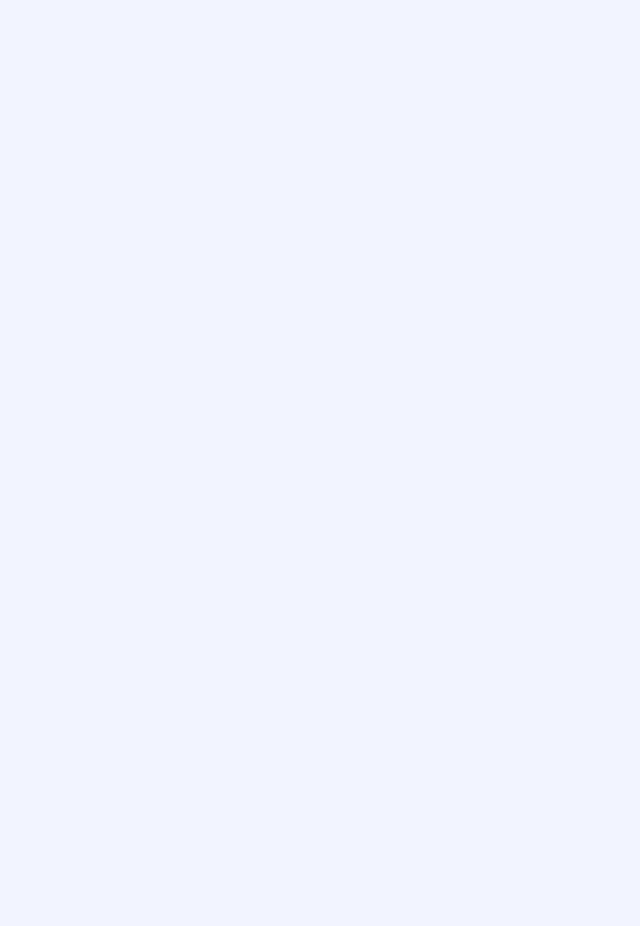
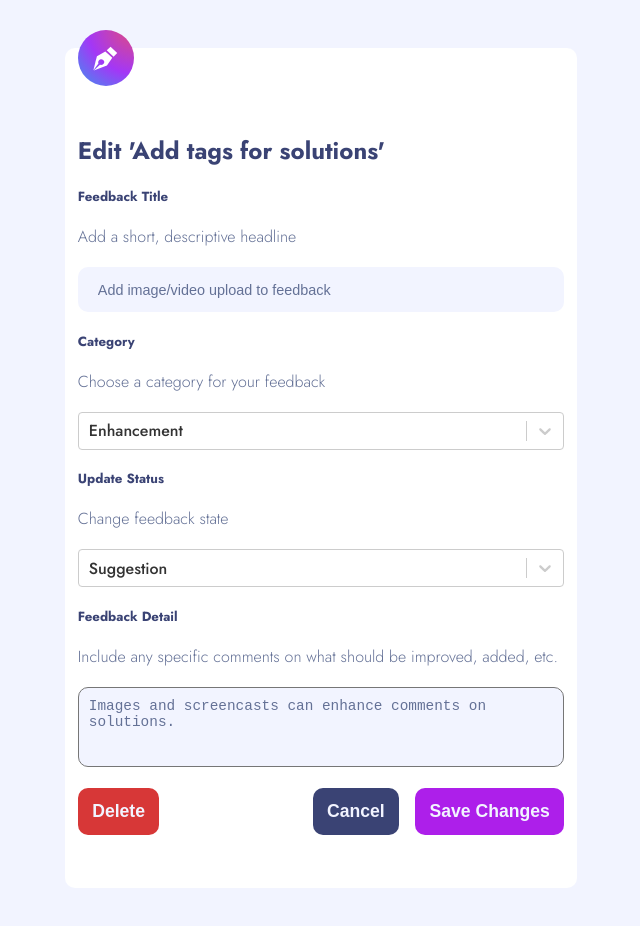
Before and after one commit to selly361/Feedback-products-app, a React (Create React App) app: page /edit/01d5cabc-e0c5-42da-853d-7f167b16db36 in a window 1280 px wide. Before the commit this address had no page. Shown: the top 926 px of the page, without its empty margins (319-959 px from the left). Before the commit the page ends 800 px from the top, so only its background shows below. Built offline with nearby package versions, Linux system fonts and the light colour scheme.

Commit message:
you can now edit a product and delete a product

```diff
--- a/src/App.js
+++ b/src/App.js
@@ -16,7 +16,7 @@ function App() {
       <Routes>
         <Route path="/" element={<Home />} />
         <Route path="/add" element={<AddFeedBackPage />} />
-        <Route path="/edit" element={<EditFeedBackPage />} />
+        <Route path="/edit/:id" element={<EditFeedBackPage />} />
         <Route path="/:id" element={<ProductPage />} />
       </Routes>
     </FeedBackContextWrapper>
--- a/src/components/ProductForm/EditProduct.jsx
+++ b/src/components/ProductForm/EditProduct.jsx
@@ -2,7 +2,6 @@ import React, { useState, useContext } from "react";
 import Select from "react-select";
 import styled from "styled-components";
 import { ReactComponent as EditIcon } from "../../assets/icons/edit-icon.svg";
-import { FeedbacksProvider } from "../../Context/FeedBackContext";
 import { Link, useNavigate } from "react-router-dom";
 
 const categoryOptions = [
@@ -13,13 +12,12 @@ const categoryOptions = [
   { value: "bug", label: "Bug" },
 ];
 
-
 const statusOptions = [
-    { value: "suggestion", label: "Suggestion" },
-    { value: "planned", label: "Planned" },
-    { value: "in-progress", label: "In-progress" },
-    { value: "live", label: "Live" },
-  ];
+  { value: "suggestion", label: "Suggestion" },
+  { value: "planned", label: "Planned" },
+  { value: "in-progress", label: "In-progress" },
+  { value: "live", label: "Live" },
+];
 
 export const StyledForm = styled.form`
   width: 95%;
@@ -48,7 +46,7 @@ export const FeedBackTitleInput = styled.input`
   height: 45px;
   border-radius: 10px;
   padding: 0 20px;
-  font-size: 1.1rem;
+  font-size: 0.9rem;
   color: #647196;
 
   &:focus,
@@ -61,7 +59,7 @@ export const FeedBackTitleInput = styled.input`
 export const DescriptInput = styled(FeedBackTitleInput)`
   height: 80px;
   resize: none;
-  padding: 20px;
+  padding: 10px;
 
   &:focus {
     outline: unset;
@@ -113,19 +111,65 @@ const EditButton = styled(CancelButton)`
   }
 `;
 
-const EditProduct = () => {
-  const { setProductsData, productsData, handleFilteredData } =
-    useContext(FeedbacksProvider);
-
-  const [feedbackTitle, setFeedbackTitle] = useState();
-  const [description, setDescription] = useState();
-  const [categoryOption, setCategoryOption] = useState();
-  const [statusOption, setStatusOption] = useState();
+const EditProduct = ({
+  upvotes,
+  title,
+  category,
+  id,
+  comments,
+  hover,
+  active,
+  description,
+  status,
+  handleFilteredData,
+  productDetails,
+  setProductsData,
+  productsData,
+}) => {
+  const [feedbackTitle, setFeedbackTitle] = useState(title);
+  const [descriptionData, setDescriptionData] = useState(description);
+  const [categoryOption, setCategoryOption] = useState(() =>
+    categoryOptions.find((c) => c.value === category)
+  );
+  const [statusOption, setStatusOption] = useState(() =>
+    statusOptions.find((c) => c.value === status)
+  );
 
   const Navigate = useNavigate();
 
   const handleSubmit = (e) => {
     e.preventDefault();
+
+    let copy = productsData;
+
+    let updatedProduct = {
+      id,
+      title: feedbackTitle,
+      upvotes,
+      status: statusOption.value,
+      category: categoryOption.value,
+      active,
+      description: descriptionData,
+      comments,
+    };
+
+    let index = copy.productRequests.findIndex((p) => p.id === id);
+    copy.productRequests[index] = updatedProduct;
+
+    setProductsData(copy);
+    localStorage.setItem("products", JSON.stringify(copy));
+    handleFilteredData();
+    Navigate(-1);
+  };
+
+  const handleDelete = () => {
+    let copy = productsData;
+
+    copy.productRequests = copy.productRequests.filter((p) => p.id !== id);
+    setProductsData(copy);
+    localStorage.setItem("products", JSON.stringify(copy));
+    handleFilteredData();
+    Navigate('/');
   };
 
   return (
@@ -158,11 +202,13 @@ const EditProduct = () => {
       </p>
       <DescriptInput
         as="textarea"
-        value={description}
-        onChange={(e) => setDescription(e.target.value)}
+        value={descriptionData}
+        onChange={(e) => setDescriptionData(e.target.value)}
       />
       <ButtonContainer>
-        <DeleteButton>Delete</DeleteButton>
+        <DeleteButton type="button" onClick={handleDelete}>
+          Delete
+        </DeleteButton>
         <div className="edit-and-cancel-button">
           <CancelButton type="button" onClick={() => Navigate("/")}>
             Cancel
--- a/src/pages/EditFeedBack/Edit.jsx
+++ b/src/pages/EditFeedBack/Edit.jsx
@@ -1,6 +1,8 @@
-import React from "react";
+import React, { useContext } from "react";
 import styled from "styled-components";
 import EditProduct from "../../components/ProductForm/EditProduct";
+import { useParams } from "react-router-dom";
+import { FeedbacksProvider } from "../../Context/FeedBackContext";
 
 const Container = styled.div`
   width: 40vw;
@@ -12,9 +14,15 @@ const Container = styled.div`
 `;
 
 const EditFeedBackPage = () => {
+  const { setProductsData, productsData, handleFilteredData } =
+    useContext(FeedbacksProvider);
+  const { id } = useParams();
+
+  let copy = productsData;
+  let productDetails = copy.productRequests.find((p) => p.id === id);
   return (
     <Container>
-      <EditProduct />
+      <EditProduct setProductsData={setProductsData} productsData={productsData}  {...productDetails} productDetails={productDetails} handleFilteredData={handleFilteredData} />
     </Container>
   );
 };
--- a/src/pages/ProductPage/ProductPage.jsx
+++ b/src/pages/ProductPage/ProductPage.jsx
@@ -42,7 +42,7 @@ const ProductPage = () => {
     <StyledProductPage>
       <TopSection>
         <BackButton />
-        <EditFeedbackButton to="/edit">Edit Feedback</EditFeedbackButton>
+        <EditFeedbackButton to={`/edit/${id}`}>Edit Feedback</EditFeedbackButton>
       </TopSection>
        <Product {...productDetails} hover={false} />
     </StyledProductPage>
```
